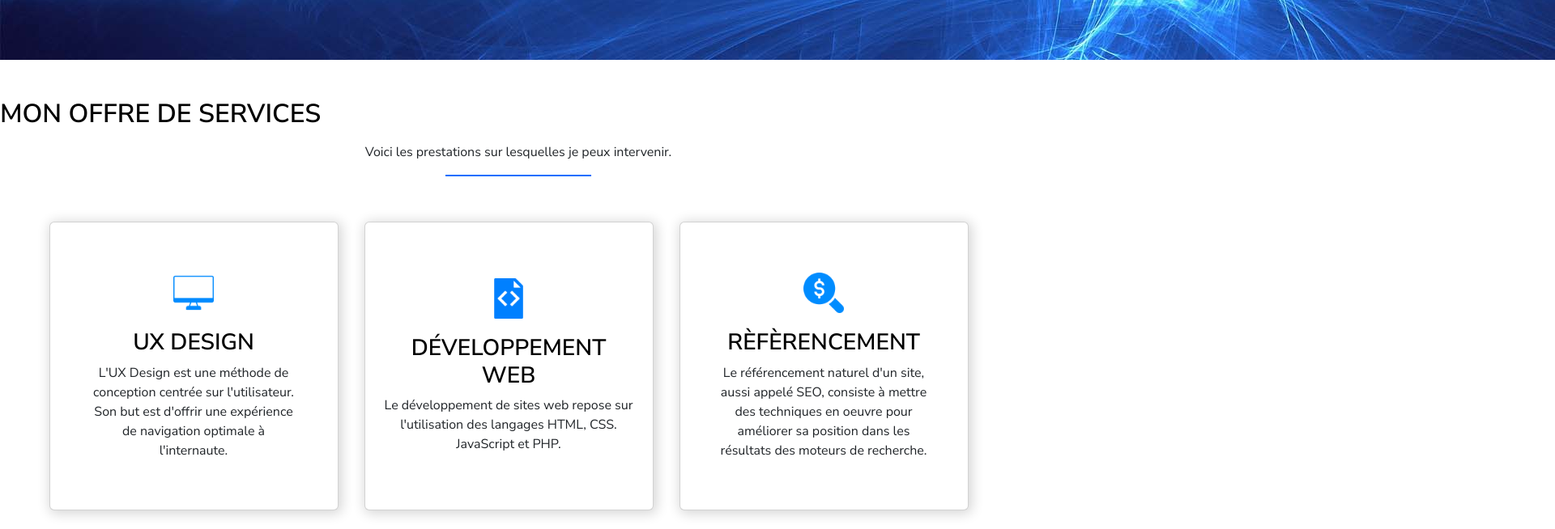
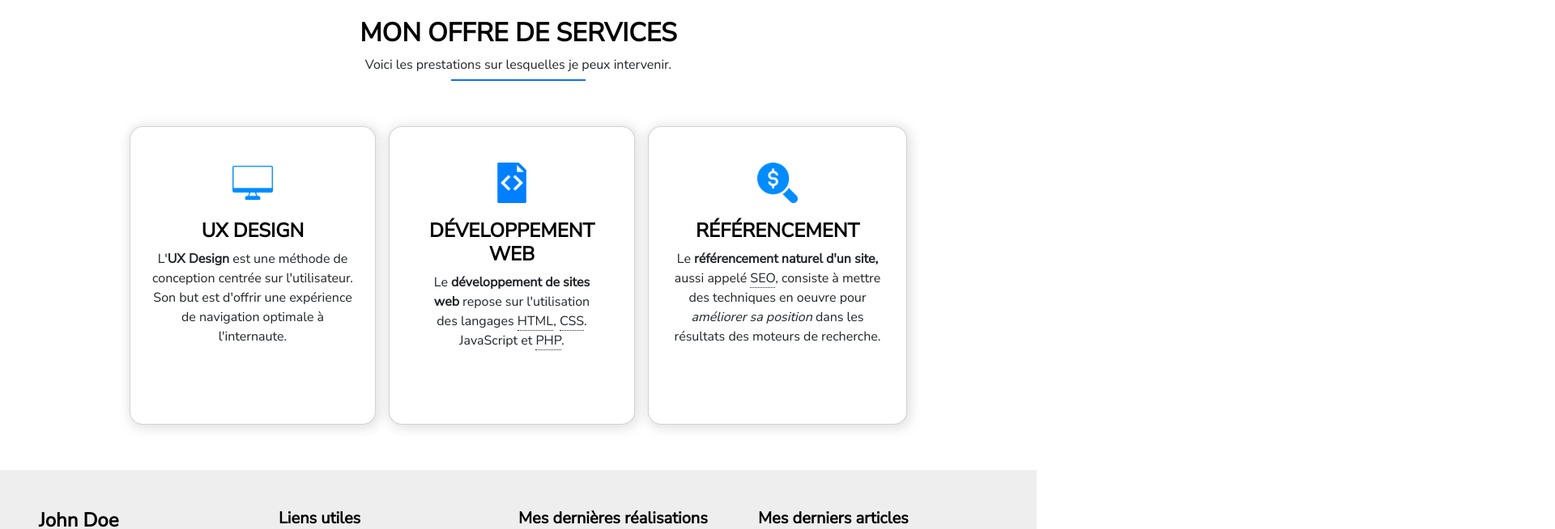
Before and after one commit to jeanpierre-png/CV-John_DOE, a React (Create React App) app: page /services in a window 1280 px wide. Shown: the part 300-954 px from the top of the page at 81% size, 1920 px wide, since content can reach past the window. Built offline with nearby package versions, Linux system fonts and the light colour scheme.

Commit message:
Modification de ma page services

```diff
--- a/src/pages/Services.jsx
+++ b/src/pages/Services.jsx
@@ -11,53 +11,56 @@ export default function Services() {
 
         <section className="contenu-services">
 
-            <img className="image-banner" src={bannerImage} alt='banner' ></img>
+            <div className="banner"></div>
 
-            <div>
+            <div className="text-center m-5 mb-2">
 
-                <h2 className="main-title mt-5">MON OFFRE DE SERVICES</h2>
+                <h2 className="main-title d-flex justify-content-center">MON OFFRE DE SERVICES</h2>
 
-                <div className="d-flex justify-content-center align-items-center text-center mt-3">
-                    <p>Voici les prestations sur lesquelles je peux intervenir.</p>
+                <div className="d-flex justify-content-center align-items-center">
+                    <p className="text-intro ">Voici les prestations sur lesquelles je peux intervenir.</p>
                 </div>
 
-                <hr className="mx-auto m-0" style={{ width: "14%" }} />
+                <hr className="ligne-blue mx-auto m-0" style={{ width: "14%" }} />
 
             </div>
 
-            <div className="row d-flex justify-content-center mt-5 align-items-center flex-column flex-sm-column flex-lg-row flex-md-wrap gap-3 mt-5 mb-5 col-12 col-lg-12 justify-content-lg-center">
+            <div className="d-flex text-center flex-column flex-md-row justify-content-md-center flex-lg-row justify-content-lg-center mt-5 mb-5 col-12 col-lg-12 ">
 
-                <div className="card m-2" style={{ width: "357px", height: "357px" }} >
+                <div className="col-md-4 col-lg-3 d-flex">
 
-                    <div className="card-body p-5">
-                        <img className="icones" src={ecran} alt= "écran d'ordinateur"/>
-                        <h3 className="card-title">UX DESIGN</h3>
-                        <p className="card-text">L'UX Design est une méthode de conception centrée sur l'utilisateur. Son but est d'offrir une expérience de navigation optimale à l'internaute.</p>
+                    <div className="card rounded-4 m-2 p-1 pb-5">
+                        <div className="card-body pb-md-5">
+                            <img className="icones mt-4" src={ecran} alt="écran d'ordinateur" />
+                            <h3 className="card-title fs-4">UX DESIGN</h3>
+                            <p className="card-text">L'<strong>UX Design</strong> est une méthode de conception centrée sur l'utilisateur. Son but est d'offrir une expérience de navigation optimale à l'internaute.</p>
+                        </div>
                     </div>
+
                 </div>
 
-                <div className="card m-2" style={{ width: "357px", height: "357px" }}>
+                <div className="d-flex col-md-4 col-lg-3 ">
 
-                    <div className="card-body p-4">
-                        <img className="icones" src={code_programmation} alt="fichier de programmation"/>
-                        <h3 className="card-title">DÉVELOPPEMENT WEB</h3>
-                        <p className="card-text">Le développement de sites web repose sur l'utilisation des langages HTML, CSS. JavaScript et PHP.</p>
+                    <div className="card rounded-4 m-2 p-1 pb-5">
+                        <div className="card-body">
+                            <img className="icones mt-4" src={code_programmation} alt="fichier de programmation" />
+                            <h3 className="card-title fs-4">DÉVELOPPEMENT WEB</h3>
+                            <p className="card-text p-md-4 pt-md-0">Le <strong>développement de sites web</strong> repose sur l'utilisation des langages <span>HTML</span>, <span>CSS</span>. JavaScript et <span>PHP</span>.</p>
+                        </div>
                     </div>
+
                 </div>
 
-                <div className="card m-2" style={{ width: "357px", height: "357px" }}>
-
-                    <div className="card-body p-5">
-                        <img className="icones" src={loupe} alt="loupe"/>
-                        <h3 className="card-title">RÈFÈRENCEMENT</h3>
-                        <p className="card-text">Le référencement naturel d'un site, aussi appelé SEO, consiste à mettre des techniques en oeuvre pour améliorer sa position dans les résultats des moteurs de recherche.</p>
+                <div className="card rounded-4 m-2 col-md-4 col-lg-3  p-1 pb-5">
+                    <div className="card-body">
+                        <img className="icones mt-4" src={loupe} alt="loupe" />
+                        <h3 className="card-title fs-4">RÉFÉRENCEMENT</h3>
+                        <p className="card-text">Le <strong>référencement naturel d'un site,</strong> aussi appelé <span>SEO</span>, consiste à mettre des techniques en oeuvre pour <i>améliorer sa position</i> dans les résultats des moteurs de recherche.</p>
                     </div>
                 </div>
 
             </div>
 
-
         </section>
-
     );
 }
--- a/src/stylesCss/services.css
+++ b/src/stylesCss/services.css
@@ -2,19 +2,28 @@
     color:black;
 }
 
-.card, .card-body{
-    align-items: center;
-    flex-direction: row;
-    justify-content: center;
-    text-align: center;
+.ligne-blue{
+    border: 1.5px solid #0d6efd;
+}
 
+.text-intro{
+    margin-bottom: 6px;
+}
 
+.banner{
+    background-size: cover;
+    background-repeat: no-repeat;
+    background-position: bottom;
+    width: 100%;
+}
+
+span{
+    border-bottom-style: dotted;
+    border-bottom-width: 1px;
 }
 
 .card{
-
-    box-shadow: 2px 2px 15px 2px rgba(0, 0, 0, 0.165);
-     padding: 0px;
+    box-shadow: 2px 2px 15px 2px rgba(0, 0, 0, 0.13);
 }
 
 .icones{
@@ -22,7 +31,26 @@
     margin-bottom: 20px;
 }
 
-/*:hover{
-    background-color: #cde1f8;
+@media only screen and (min-width: 1024px) {
+    /* Styles pour les écrans de bureau */
+    .banner{
+        background-image: url(../assets/image/banner.jpg);
+        height: 200px;
+    }
+}
 
-}*/
+@media only screen and (min-width: 601px) and (max-width: 1023px) {
+    /* Styles pour les tablettes */
+    .banner{
+      background-image: url(../assets/image/banner-tablette.jpg);
+      height: 300px;
+    }
+}
+
+@media only screen and (min-width: 320px) and (max-width: 600px) {
+    /* Styles pour les écrans de mobile */
+    .banner{
+        background-image: url(../assets/image/banner-mobile.jpg);
+        height: 100px;
+    }
+}
--- a/src/stylesCss/styles.css
+++ b/src/stylesCss/styles.css
@@ -1,6 +1,6 @@
 @import url('https://fonts.googleapis.com/css2?family=Nunito+Sans:opsz,YTLC@6..12,440..540&display=swap');
 
-@import url('https://fonts.googleapis.com/css2?family=Nunito+Sans:ital,opsz,wght@0,6..12,600;1,6..12,600&display=swap');
+@import url('https://fonts.googleapis.com/css2?family=Nunito+Sans:opsz,wght@0,6..12,600;1,6..12,600&display=swap');
 
 h1, h2, h3, strong{
     font-family: "Nunito Sans", sans-serif ;
```
